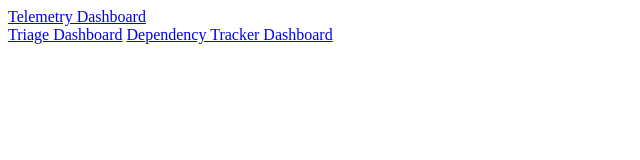
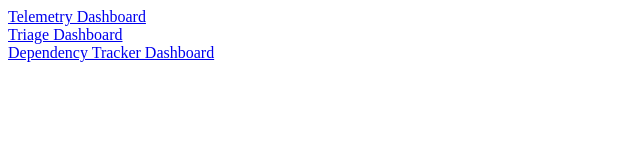
Before and after one commit to FirefoxGraphics/firefoxgraphics.github.io, a plain HTML site: page index.html in a window 1280 px wide. Shown: the whole page, without its empty margins (0-640 px from the left). Drawn offline with Linux system fonts and the light colour scheme.

Commit message:
Added a break after triage.

```diff
--- a/index.html
+++ b/index.html
@@ -4,7 +4,7 @@
 </head>
 <body>
     <a href="telemetry/">Telemetry Dashboard</a><br/>
-    <a href="triage/">Triage Dashboard</a>
+    <a href="triage/">Triage Dashboard</a><br>
     <a href="meta-bug/">Dependency Tracker Dashboard</a>
 </body>
 </html>
```
